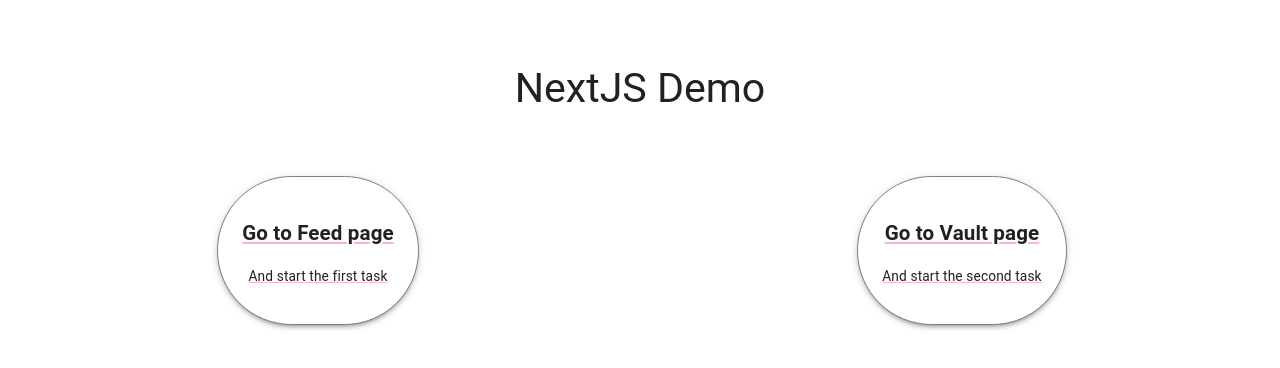
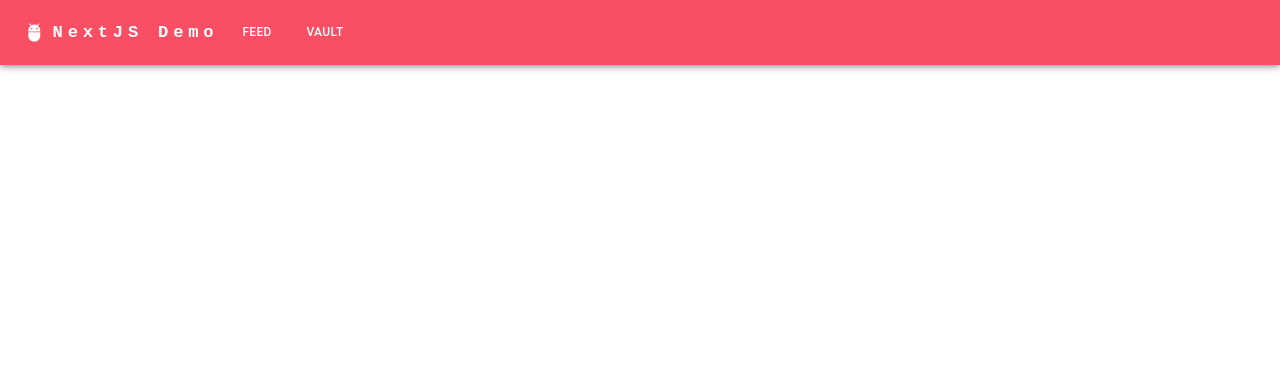
Before and after one commit to gotpop/gp-next-demo, a Next.js app: page / in a window 1280 px wide. Shown: the top 368 px of the page. Built offline with nearby package versions, Linux system fonts and the light colour scheme.

Commit message:
Index changes

```diff
--- /dev/null
+++ b/components/menu.tsx
@@ -0,0 +1,113 @@
+import * as React from "react";
+import AppBar from "@mui/material/AppBar";
+import Box from "@mui/material/Box";
+import Toolbar from "@mui/material/Toolbar";
+import IconButton from "@mui/material/IconButton";
+import Typography from "@mui/material/Typography";
+import Menu from "@mui/material/Menu";
+import MenuIcon from "@mui/icons-material/Menu";
+import Container from "@mui/material/Container";
+import Button from "@mui/material/Button";
+import MenuItem from "@mui/material/MenuItem";
+import AdbIcon from "@mui/icons-material/Adb";
+
+const pages = [
+  { "name": "Feed", "href": "/feed" },
+  { "name": "Vault", "href": "/vault" },
+];
+
+const NavBar = () => {
+  const [anchorElNav, setAnchorElNav] = React.useState<null | HTMLElement>(null);
+
+  const handleOpenNavMenu = (event: React.MouseEvent<HTMLElement>) => {
+    setAnchorElNav(event.currentTarget);
+  };
+
+  const handleCloseNavMenu = () => {
+    setAnchorElNav(null);
+  };
+
+  return (
+    <AppBar position="static">
+      <Container maxWidth="xl">
+        <Toolbar disableGutters>
+          <AdbIcon sx={{ display: { xs: "none", md: "flex" }, mr: 1 }} />
+          <Typography
+            variant="h6"
+            noWrap
+            component="a"
+            href="/"
+            sx={{
+              mr: 2,
+              display: { xs: "none", md: "flex" },
+              fontFamily: "monospace",
+              fontWeight: 700,
+              letterSpacing: ".3rem",
+              color: "inherit",
+              textDecoration: "none",
+            }}
+          >
+            NextJS Demo
+          </Typography>
+
+          <Box sx={{ flexGrow: 1, display: { xs: "flex", md: "none" } }}>
+            <IconButton size="large" aria-label="account of current user" aria-controls="menu-appbar" aria-haspopup="true" onClick={handleOpenNavMenu} color="inherit">
+              <MenuIcon />
+            </IconButton>
+            <Menu
+              id="menu-appbar"
+              anchorEl={anchorElNav}
+              anchorOrigin={{
+                vertical: "bottom",
+                horizontal: "left",
+              }}
+              keepMounted
+              transformOrigin={{
+                vertical: "top",
+                horizontal: "left",
+              }}
+              open={Boolean(anchorElNav)}
+              onClose={handleCloseNavMenu}
+              sx={{
+                display: { xs: "block", md: "none" },
+              }}
+            >
+              {pages.map((page) => (
+                <MenuItem key={page.name} component="a" href={page.href} onClick={handleCloseNavMenu}>
+                  <Typography textAlign="center">{page.name}</Typography>
+                </MenuItem>
+              ))}
+            </Menu>
+          </Box>
+          <AdbIcon sx={{ display: { xs: "flex", md: "none" }, mr: 1 }} />
+          <Typography
+            variant="h5"
+            noWrap
+            component="a"
+            href=""
+            sx={{
+              mr: 2,
+              display: { xs: "flex", md: "none" },
+              flexGrow: 1,
+              fontFamily: "monospace",
+              fontWeight: 700,
+              letterSpacing: ".3rem",
+              color: "inherit",
+              textDecoration: "none",
+            }}
+          >
+            NextJS Demo
+          </Typography>
+          <Box sx={{ flexGrow: 1, display: { xs: "none", md: "flex" } }}>
+            {pages.map((page) => (
+              <Button key={page.name} href={page.href} onClick={handleCloseNavMenu} sx={{ my: 2, color: "white", display: "block" }}>
+                {page.name}
+              </Button>
+            ))}
+          </Box>
+        </Toolbar>
+      </Container>
+    </AppBar>
+  );
+};
+export default NavBar;
--- a/package.json
+++ b/package.json
@@ -1,6 +1,6 @@
 {
-  "name": "frontend-coding",
-  "version": "0.2.0",
+  "name": "next-demo",
+  "version": "0.0.1",
   "private": true,
   "scripts": {
     "dev": "next dev",
--- a/pages/index.tsx
+++ b/pages/index.tsx
@@ -2,6 +2,7 @@
 import Head from "next/head";
 import NextLink from "next/link";
 import { Paper, Box, Typography, Link, Grid } from "@mui/material";
+import NavBar from "../components/menu";
 
 const Home: NextPage = () => {
   return (
@@ -10,63 +11,7 @@
         <title>NextJS Demo</title>
       </Head>
       <main>
-        <Box textAlign={"center"} my={8}>
-          <Typography component="h1" variant="h3">
-            NextJS Demo
-          </Typography>
-        </Box>
-        <Grid container spacing={1}>
-          <Grid
-            item
-            xs={6}
-            sx={{
-              display: "flex",
-              justifyContent: "center",
-            }}
-          >
-            <NextLink href="/feed" passHref>
-              <Link>
-                <Paper
-                  sx={{
-                    textAlign: "center",
-                    border: "1px solid grey",
-                    borderRadius: 5,
-                    p: 3,
-                  }}
-                  elevation={3}
-                >
-                  <h2>Go to Feed page</h2>
-                  <p>And start the first task</p>
-                </Paper>
-              </Link>
-            </NextLink>
-          </Grid>
-          <Grid
-            item
-            xs={6}
-            sx={{
-              display: "flex",
-              justifyContent: "center",
-            }}
-          >
-            <NextLink href="/vault" passHref>
-              <Link>
-                <Paper
-                  sx={{
-                    textAlign: "center",
-                    border: "1px solid grey",
-                    borderRadius: 5,
-                    p: 3,
-                  }}
-                  elevation={3}
-                >
-                  <h2>Go to Vault page</h2>
-                  <p>And start the second task</p>
-                </Paper>
-              </Link>
-            </NextLink>
-          </Grid>
-        </Grid>
+        <NavBar />
       </main>
     </div>
   );
```
